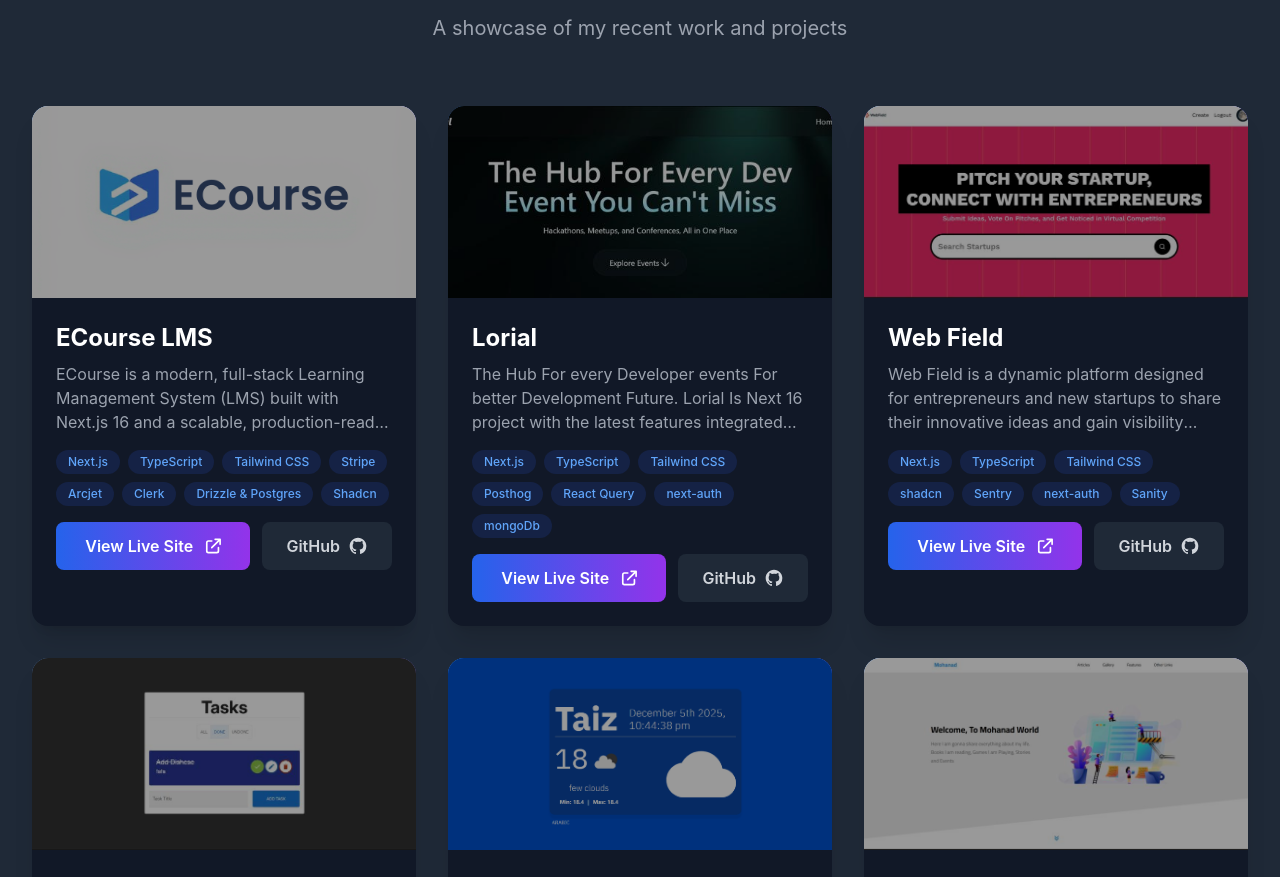
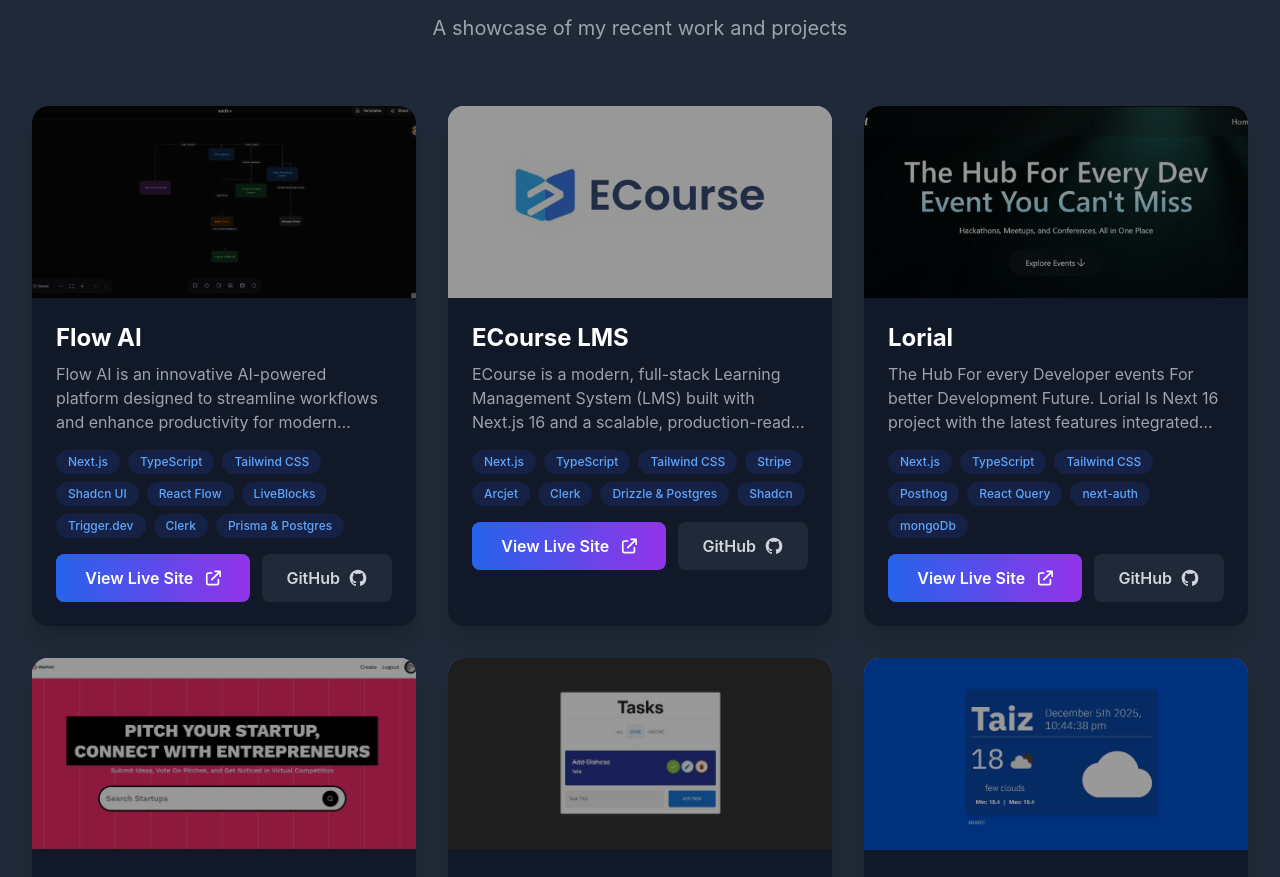
Before and after one commit to MohanadX/Portfolio, a Next.js app: page / in a window 1280 px wide. Shown: the part 1762-2639 px from the top of the page. Built offline with nearby package versions, Linux system fonts and the light colour scheme; no server answers.

Commit message:
added Flow AI project

```diff
--- a/components/Projects.tsx
+++ b/components/Projects.tsx
@@ -17,6 +17,25 @@
 const projects: Project[] = [
 	{
 		id: 0,
+		title: "Flow AI",
+		description: `Flow AI is an innovative AI-powered platform designed to streamline workflows and enhance productivity for modern teams. Built with Next.js 16 and a scalable, production-ready architecture, it offers seamless integration with popular tools and services.`,
+		technologies: [
+			"Next.js",
+			"TypeScript",
+			"Tailwind CSS",
+			"Shadcn UI",
+			"React Flow",
+			"LiveBlocks",
+			"Trigger.dev",
+			"Clerk",
+			"Prisma & Postgres",
+		],
+		image: "/Flow-AI.png",
+		link: "https://flow-ai-zeta-one.vercel.app/",
+		github: "https://github.com/MohanadX/Flow-AI",
+	},
+	{
+		id: 1,
 		title: "ECourse LMS",
 		description: `ECourse is a modern, full-stack Learning Management System (LMS) built with Next.js 16 and a scalable, production-ready architecture.
 							It provides secure authentication, course management, payments, subscriptions, coupon handling, and optimized media delivery — all designed for real-world educational platforms.`,
@@ -35,7 +54,7 @@
 		github: "https://github.com/MohanadX/ECourse",
 	},
 	{
-		id: 1,
+		id: 2,
 		title: "Lorial",
 		description:
 			"The Hub For every Developer events For better Development Future. Lorial Is Next 16 project with the latest features integrated with posthog to track all kind of actions in website and handle error properly also made along side with features like sending booking emails from resend service and used mongoDB Atlas for database and imakgeKit cloud",
@@ -53,7 +72,7 @@
 		github: "https://github.com/MohanadX/Lorial",
 	},
 	{
-		id: 2,
+		id: 3,
 		title: "Web Field",
 		description:
 			"Web Field is a dynamic platform designed for entrepreneurs and new startups to share their innovative ideas and gain visibility within the community. It allows users to create detailed startup pitches, including a title, description, category, image URL, and the pitch content in Markdown. By connecting like-minded individuals",
@@ -71,7 +90,7 @@
 		github: "https://github.com/MohanadX/Web-Field",
 	},
 	{
-		id: 3,
+		id: 4,
 		title: "Todo-list React App",
 		description:
 			"A modern, accessible, and responsive Todo List application built with React and Material-UI (MUI). This project demonstrates best practices in React development, including state management with useReducer, context API for global state, localStorage caching, custom hooks, and UI accessibility (WCAG compliant).",
@@ -89,7 +108,7 @@
 		github: "https://github.com/MohanadX/React-Todo-list-App",
 	},
 	{
-		id: 4,
+		id: 5,
 		title: "Weather Redux App",
 		description:
 			"A responsive and multilingual weather application built with React, Redux Toolkit, Axios, and Material-UI. This app fetches real-time weather data from the OpenWeatherMap API, dynamically displays weather information, and supports language switching between Arabic and English.",
@@ -107,7 +126,7 @@
 		github: "https://github.com/MohanadX/Weather-App",
 	},
 	{
-		id: 5,
+		id: 6,
 		title: "Mohanad Animations",
 		description:
 			"A responsive, multi‑section animations website built with semantic HTML5, modern CSS3, and vanilla JavaScript for interactivity. This project is ideal as a learning resource, a starter template.",
@@ -117,7 +136,7 @@
 		github: "https://github.com/MohanadX/HTML-CSS-Project-3",
 	},
 	{
-		id: 6,
+		id: 7,
 		title: "3D Scene Website",
 		description:
 			"This project is a 3D transformations in CSS It serves as a learning exercise in using HTML, CSS (specifically CSS 3D transforms), and how to structure a minimal 3D scene for the web, without relying on external 3D libraries or WebGL.",
```
Also changed, not shown: public/Flow-AI.png (added), 1 other file (tests, documents, lock files or other folders).
